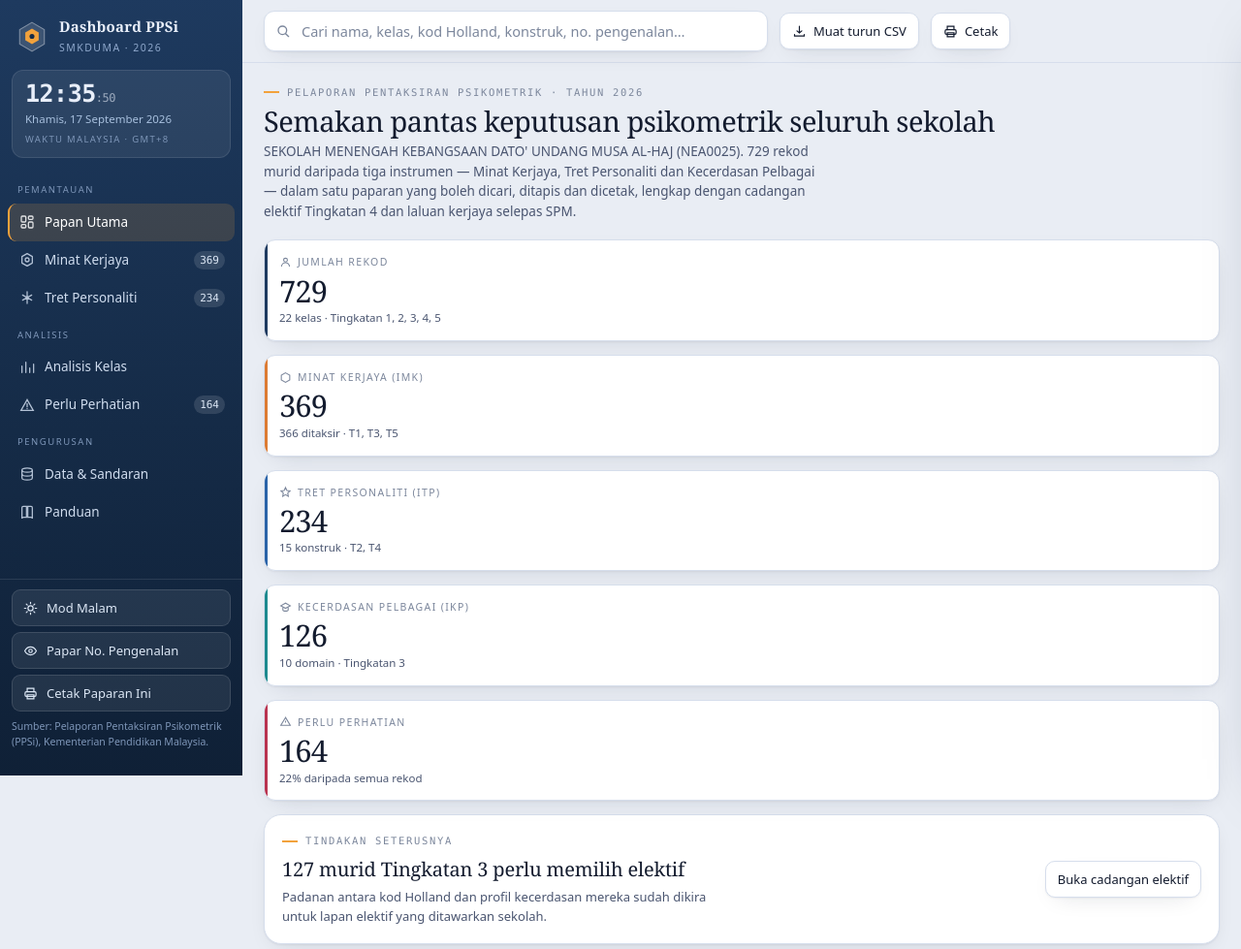
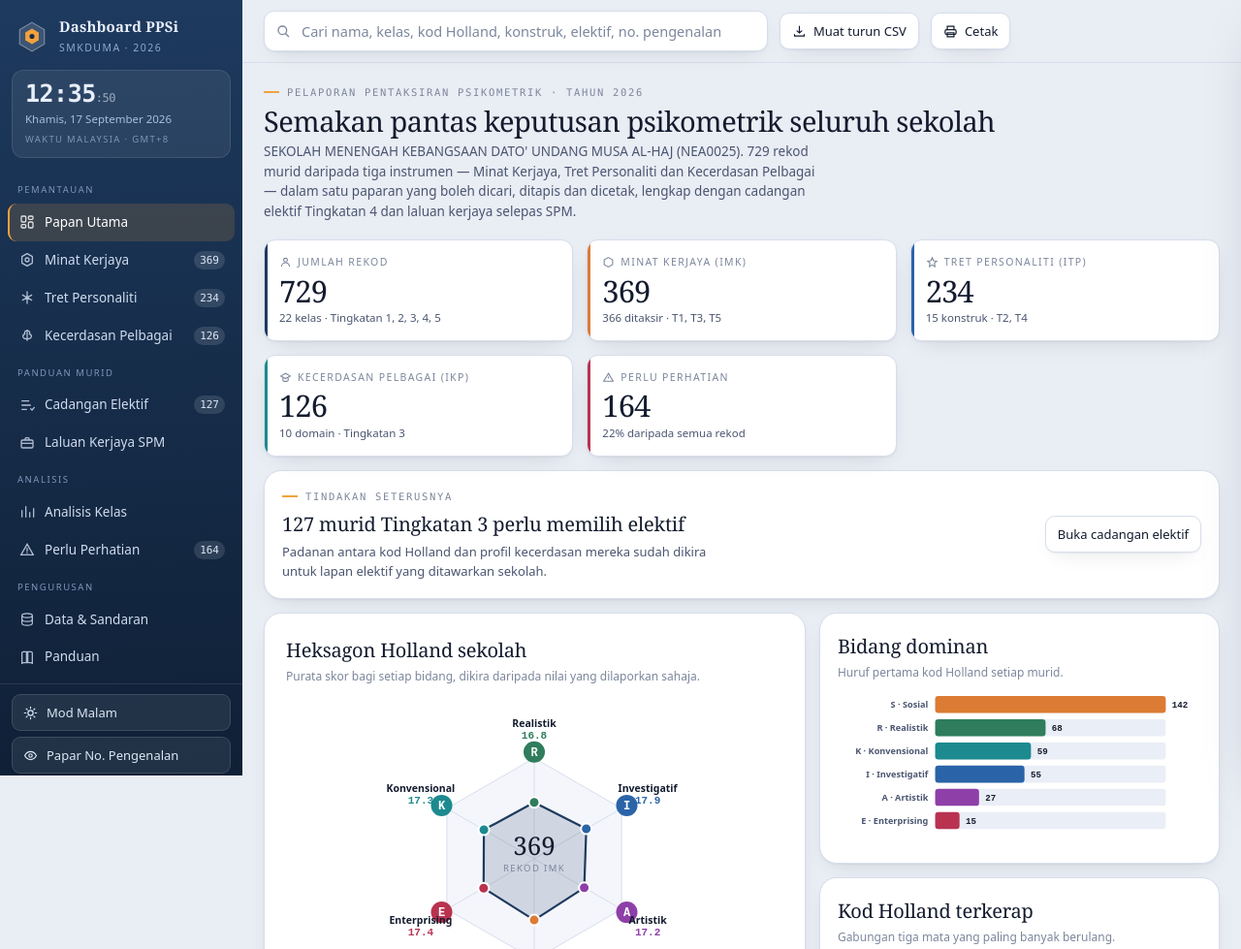
Before and after one commit to g-55564612-code/IMK-ITP-2026, a plain HTML site: page index.html in a window 1280 px wide. Shown: the top 979 px of the page at 97% size. Drawn offline with Linux system fonts and the light colour scheme.

Commit message:
Update index.html

```diff
--- a/index.html
+++ b/index.html
@@ -147,11 +147,14 @@
 .kad-kepala{display:flex;justify-content:space-between;align-items:flex-start;gap:12px;margin-bottom:14px}
 .kad-kepala p{margin:2px 0 0;font-size:12px;color:var(--dakwat3)}
 .grid{display:grid;gap:14px}
+.g5{grid-template-columns:repeat(5,1fr)}
 .g4{grid-template-columns:repeat(4,1fr)}
 .g3{grid-template-columns:repeat(3,1fr)}
 .g2{grid-template-columns:repeat(2,1fr)}
 .g-hero{grid-template-columns:1.15fr .85fr}
-@media(max-width:1180px){.g4{grid-template-columns:repeat(2,1fr)}.g3,.g2,.g-hero{grid-template-columns:1fr}}
+@media(max-width:1420px){.g5{grid-template-columns:repeat(3,1fr)}}
+@media(max-width:1180px){.g5,.g4,.g3{grid-template-columns:repeat(2,1fr)}.g2,.g-hero{grid-template-columns:1fr}}
+@media(max-width:760px){.g5,.g4,.g3{grid-template-columns:1fr}}
 
 /* ---------- HERO ---------- */
 .hero{background:var(--papan);border:1px solid var(--garis);border-radius:var(--r-besar);
@@ -361,6 +364,19 @@
       <svg width="16" height="16" viewBox="0 0 24 24" fill="none" stroke="currentColor" stroke-width="1.9" stroke-linecap="round"><path d="M12 3v18M12 12l7-4M12 12l-7-4M12 12l7 4M12 12l-7 4"/><circle cx="12" cy="12" r="1.6" fill="currentColor"/></svg>
       Tret Personaliti <span class="kira" id="kira-itp">0</span>
     </a>
+    <a href="#ikp" data-pergi="ikp">
+      <svg width="16" height="16" viewBox="0 0 24 24" fill="none" stroke="currentColor" stroke-width="1.9" stroke-linecap="round"><path d="M12 4.2a4 4 0 0 0-3.6 5.7A3.6 3.6 0 0 0 9.8 17a3.4 3.4 0 0 0 4.4 0 3.6 3.6 0 0 0 1.4-7.1A4 4 0 0 0 12 4.2Z"/><path d="M12 4.2v15.6"/></svg>
+      Kecerdasan Pelbagai <span class="kira" id="kira-ikp">0</span>
+    </a>
+    <div class="nav-tajuk">Panduan Murid</div>
+    <a href="#elektif" data-pergi="elektif">
+      <svg width="16" height="16" viewBox="0 0 24 24" fill="none" stroke="currentColor" stroke-width="1.9" stroke-linecap="round"><path d="M4 5.5h10.5M4 12h13M4 18.5h7"/><path d="M17.5 17.5l2 2 3.5-4"/></svg>
+      Cadangan Elektif <span class="kira" id="kira-elektif">0</span>
+    </a>
+    <a href="#kerjaya" data-pergi="kerjaya">
+      <svg width="16" height="16" viewBox="0 0 24 24" fill="none" stroke="currentColor" stroke-width="1.9" stroke-linejoin="round"><rect x="3" y="7.5" width="18" height="12" rx="2"/><path d="M9 7.5V5.5a1.5 1.5 0 0 1 1.5-1.5h3A1.5 1.5 0 0 1 15 5.5v2"/><path d="M3 12.5h18"/></svg>
+      Laluan Kerjaya SPM
+    </a>
     <div class="nav-tajuk">Analisis</div>
     <a href="#kelas" data-pergi="kelas">
       <svg width="16" height="16" viewBox="0 0 24 24" fill="none" stroke="currentColor" stroke-width="1.9" stroke-linecap="round"><path d="M4 20V10M10 20V4M16 20v-7M22 20V7"/></svg>
@@ -406,7 +422,7 @@
     </button>
     <div class="cari" id="bekas-cari">
       <svg width="16" height="16" viewBox="0 0 24 24" fill="none" stroke="currentColor" stroke-width="2" stroke-linecap="round"><circle cx="11" cy="11" r="6.5"/><path d="M16 16l4.5 4.5"/></svg>
-      <input id="cari" type="search" autocomplete="off" placeholder="Cari nama, kelas, kod Holland, konstruk, no. pengenalan…" aria-label="Carian menyeluruh">
+      <input id="cari" type="search" autocomplete="off" placeholder="Cari nama, kelas, kod Holland, konstruk, elektif, no. pengenalan…" aria-label="Carian menyeluruh">
       <button class="kosong" id="btn-kosong" aria-label="Kosongkan carian">
         <svg width="15" height="15" viewBox="0 0 24 24" fill="none" stroke="currentColor" stroke-width="2" stroke-linecap="round"><path d="M6 6l12 12M18 6 6 18"/></svg>
       </button>
@@ -431,6 +447,9 @@
     <section class="paparan aktif" id="v-papan"></section>
     <section class="paparan" id="v-imk"></section>
     <section class="paparan" id="v-itp"></section>
+    <section class="paparan" id="v-ikp"></section>
+    <section class="paparan" id="v-elektif"></section>
+    <section class="paparan" id="v-kerjaya"></section>
     <section class="paparan" id="v-kelas"></section>
     <section class="paparan" id="v-perhatian"></section>
     <section class="paparan" id="v-data"></section>
```
